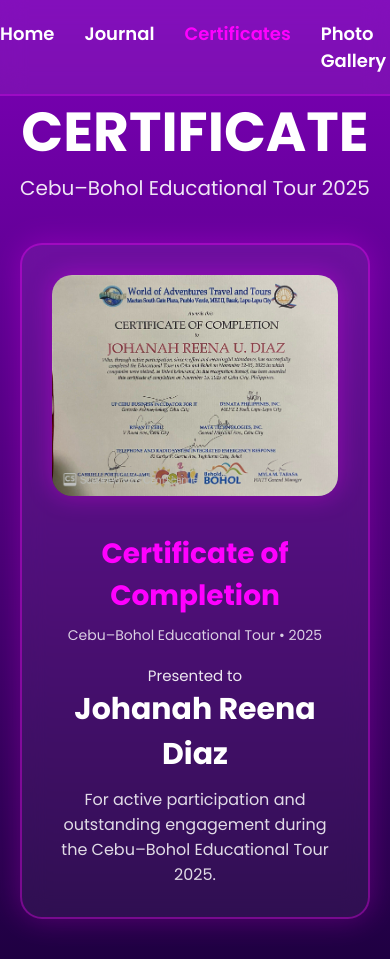
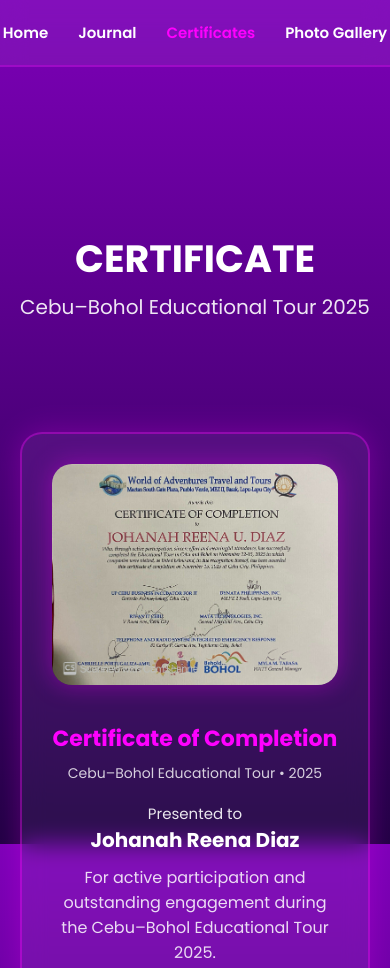
Before and after one commit to VanDOTDEV/diazportfolio, a plain HTML site: page certifications.html in a window 390 px wide. Shown: the top 968 px of the page. Drawn offline with Linux system fonts and the light colour scheme.

Commit message:
update cert css

```diff
--- a/cert-gallery.css
+++ b/cert-gallery.css
@@ -1,4 +1,3 @@
-
 * {
     margin: 0;
     padding: 0;
@@ -10,20 +9,19 @@ body {
     font-family: 'Poppins', sans-serif;
     background: linear-gradient(to bottom, #7d00b8, #1f0042);
     color: #fff;
-    height: 100%;
+    background-attachment: fixed;
+    min-height: 100vh;
+    overflow-x: hidden;
     padding-top: 90px;
 }
-
 
 .site-header {
     position: fixed;
     width: 100%;
     top: 0;
     left: 0;
-
     padding: 20px 0;
     z-index: 1000;
-
     backdrop-filter: blur(12px);
     background: rgba(255, 255, 255, 0.06);
     border-bottom: 2px solid rgba(255, 0, 255, 0.25);
@@ -49,13 +47,12 @@ nav a:hover {
     color: #ff00ff;
 }
 
-
 .cert-hero {
     display: flex;
     justify-content: center;
     align-items: center;
-    border-radius: 20px;
-
+    padding: 140px 20px 80px;
+    min-height: 250px;
     animation: fadeInDown 1.2s ease-out;
 }
 
@@ -72,12 +69,14 @@ nav a:hover {
 .cert-hero-inner p {
     font-size: 20px;
     opacity: 0.9;
+    margin-top: 5px;
 }
+
 
 .certs-section {
     max-width: 1200px;
     margin: 0 auto;
-    padding: 40px 20px;
+    padding: 30px 20px 80px;
 }
 
 .certs-grid {
@@ -86,18 +85,16 @@ nav a:hover {
     gap: 40px;
 }
 
+
 .certificate-card {
     position: relative;
     border-radius: 22px;
-    overflow: hidden;
-
     background: rgba(255, 255, 255, 0.06);
     border: 2px solid rgba(255, 0, 255, 0.35);
     box-shadow: 0 0 30px rgba(255, 0, 255, 0.25);
     backdrop-filter: blur(12px);
-
+    overflow: hidden;
     padding: 30px;
-
     opacity: 0;
     transform: translateY(60px) scale(0.95);
     transition: opacity 1s ease, transform 1s ease;
@@ -114,10 +111,8 @@ nav a:hover {
     inset: 0;
     background-size: cover;
     background-position: center;
-
     filter: blur(18px) brightness(0.5);
     opacity: 0.35;
-
     z-index: 0;
 }
 
@@ -138,7 +133,6 @@ nav a:hover {
 .certificate-feature {
     width: 100%;
     border-radius: 20px;
-
     box-shadow: 0 0 25px rgba(255, 0, 255, 0.35);
     cursor: pointer;
     transition: 0.3s ease;
@@ -182,16 +176,14 @@ nav a:hover {
     margin-top: 10px;
 }
 
+
 .modal {
     position: fixed;
     inset: 0;
-
-    display: grid;
+    display: none;
     place-items: center;
-
     background: rgba(0, 0, 0, 0.75);
     backdrop-filter: blur(10px);
-
     opacity: 0;
     pointer-events: none;
     transition: 0.3s;
@@ -200,6 +192,7 @@ nav a:hover {
 .modal.open {
     opacity: 1;
     pointer-events: auto;
+    display: grid;
 }
 
 .modal-content {
@@ -211,14 +204,14 @@ nav a:hover {
 .modal-content img {
     width: 100%;
     max-height: 80vh;
-    border-radius: 10px;
+    border-radius: 12px;
+    box-shadow: 0 0 30px rgba(255, 0, 255, 0.4);
 }
 
 .modal-close {
     position: absolute;
     top: -10px;
     right: -5px;
-
     background: transparent;
     border: none;
     font-size: 45px;
@@ -226,11 +219,6 @@ nav a:hover {
     cursor: pointer;
 }
 
-
-@keyframes fadeInUp {
-    0% { opacity: 0; transform: translateY(40px); }
-    100% { opacity: 1; transform: translateY(0); }
-}
 
 @keyframes fadeInDown {
     0% { opacity: 0; transform: translateY(-40px); }
@@ -252,4 +240,26 @@ nav a:hover {
         max-height: 350px;
         object-fit: cover;
     }
+
+    .recipient {
+        font-size: 24px;
+    }
 }
+
+@media (max-width: 500px) {
+    .cert-hero-inner h1 {
+        font-size: 38px;
+    }
+
+    nav a {
+        font-size: 15px;
+    }
+
+    .certificate-right h2 {
+        font-size: 22px;
+    }
+
+    .recipient {
+        font-size: 20px;
+    }
+}
```
